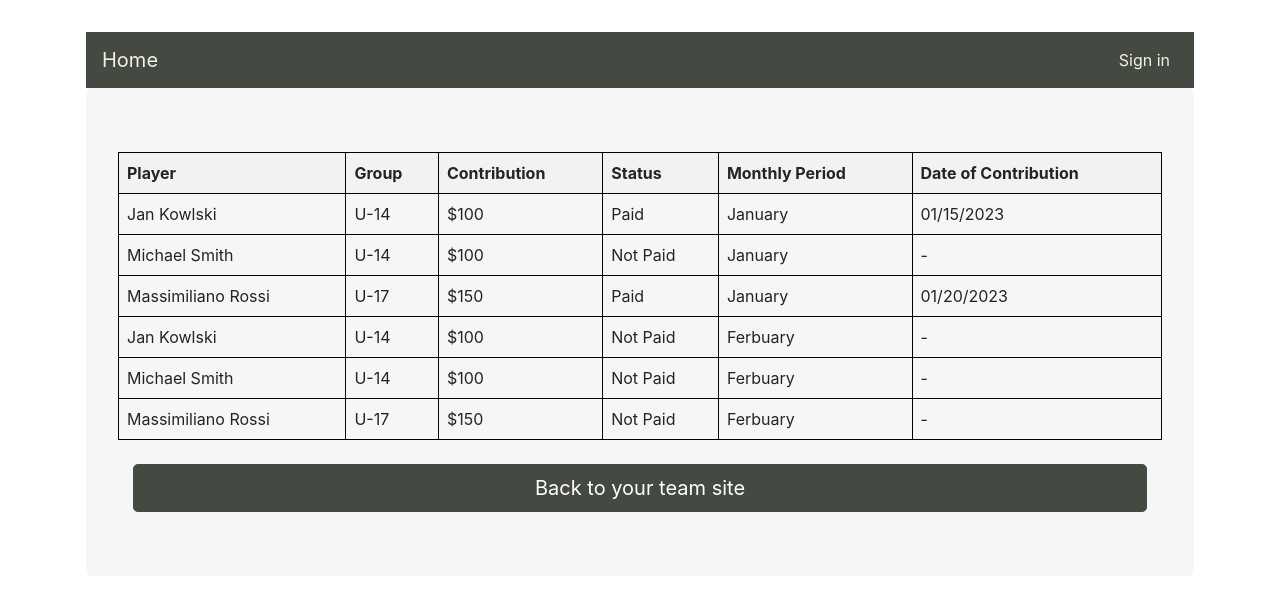
After one commit to pi00le/SportManager, a Django app: page /contributions/ in a window 1280 px wide. The commit adds this page. Shown: the top 607 px of the page. Run offline with Django 3.2, Linux system fonts and the light colour scheme; some libraries are stand-ins or nearby versions.

Commit message:
Added view for payments app

```diff
--- /dev/null
+++ b/users/templates/users/contributions.html
@@ -0,0 +1,95 @@
+{% extends "users/base.html" %}
+{% block title %} Create Group Page {% endblock title%}
+{% block content %}
+
+<style>
+table {
+  width: 100%;
+  border-collapse: collapse;
+}
+th, td {
+  border: 1px solid black;
+  padding: 8px;
+  text-align: left;
+}
+th {
+  background-color: #f2f2f2;
+}
+.paid {
+  color: green;
+}
+.not-paid {
+  color: red;
+}
+</style>
+
+<div class="jumbotron" style="background-color: #F6F6F6">
+<table>
+  <tr>
+    <th>Player</th>
+    <th>Group</th>
+    <th>Contribution</th>
+    <th>Status</th>
+    <th>Monthly Period</th>
+    <th>Date of Contribution</th>
+  </tr>
+  <tr>
+    <td>Jan Kowlski</td>
+    <td>U-14</td>
+    <td>$100</td>
+    <td>Paid</td>
+    <td>January</td>
+    <td>01/15/2023</td>
+  </tr>
+  <tr>
+    <td>Michael Smith</td>
+    <td>U-14</td>
+    <td>$100</td>
+    <td>Not Paid</td>
+    <td>January</td>
+    <td>-</td>
+  </tr>
+  <tr>
+    <td>Massimiliano Rossi</td>
+    <td>U-17</td>
+    <td>$150</td>
+    <td>Paid</td>
+    <td>January</td>
+    <td>01/20/2023</td>
+  </tr>
+  <tr>
+    <td>Jan Kowlski</td>
+    <td>U-14</td>
+    <td>$100</td>
+    <td>Not Paid</td>
+    <td>Ferbuary</td>
+    <td>-</td>
+  </tr>
+  <tr>
+    <td>Michael Smith</td>
+    <td>U-14</td>
+    <td>$100</td>
+    <td>Not Paid</td>
+    <td>Ferbuary</td>
+    <td>-</td>
+  </tr>
+  <tr>
+    <td>Massimiliano Rossi</td>
+    <td>U-17</td>
+    <td>$150</td>
+    <td>Not Paid</td>
+    <td>Ferbuary</td>
+    <td>-</td>
+  </tr>
+</table>
+<br>
+  <div class="col-md-12">
+        <a class="btn btn-primary btn-lg btn-block" style="background-color: #444941; border-color: #444941" href="{%url 'team' %}"
+        role="button">
+        Back to your team site
+        </a>
+  </div>
+</div>
+
+
+{% endblock content %}
--- a/users/templates/users/team.html
+++ b/users/templates/users/team.html
@@ -39,7 +39,7 @@
     </div>
   </div>
   <div class="card bg-dark mb-3" style="max-width: 100rem;">
-    <#a class="Dashboard-link" href="{%url 'contributions' %}">
+    <a class="Dashboard-link" href="{%url 'contributions' %}">
     <div class="card-header" style="color:White"><b>Payments</b></div>
     <div class="card-body">
       <h5 class="card-title" style="color:White">Payments of fee's</h5>
--- a/users/urls.py
+++ b/users/urls.py
@@ -1,5 +1,5 @@
 from django.urls import path, include
-from .views import home, profile, RegisterView, create_group, add_group, my_groups, team, chat, callendar, board, attendance
+from .views import home, profile, RegisterView, create_group, add_group, my_groups, team, chat, callendar, board, contributions, attendance
 
 urlpatterns = [
     path('', home, name='users-home'),
@@ -12,5 +12,6 @@ urlpatterns = [
     path('chat/', chat, name='chat'),
     path('callendar/', callendar, name='callendar'),
     path('board/', board, name='board'),
+    path('contributions/', contributions, name='contributions'),
     path('attendance/', attendance, name='attendance'),
 ]
--- a/users/views.py
+++ b/users/views.py
@@ -101,5 +101,8 @@ def callendar(request):
 def board(request):
     return render(request, 'users/board.html')
 
+def contributions(request):
+    return render(request, 'users/contributions.html')
+
 def attendance(request):
     return render(request, 'users/attendance.html')
```
